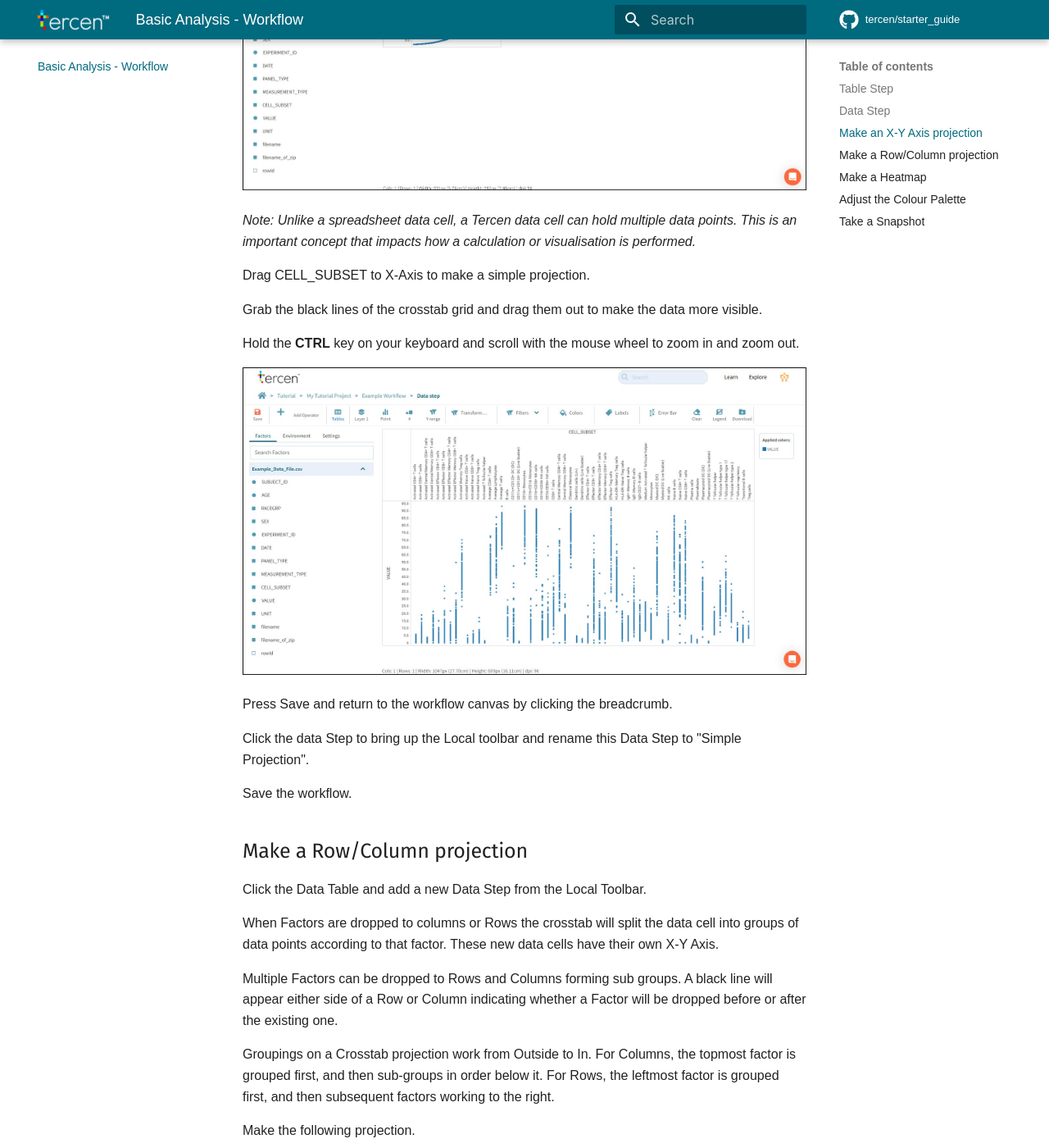
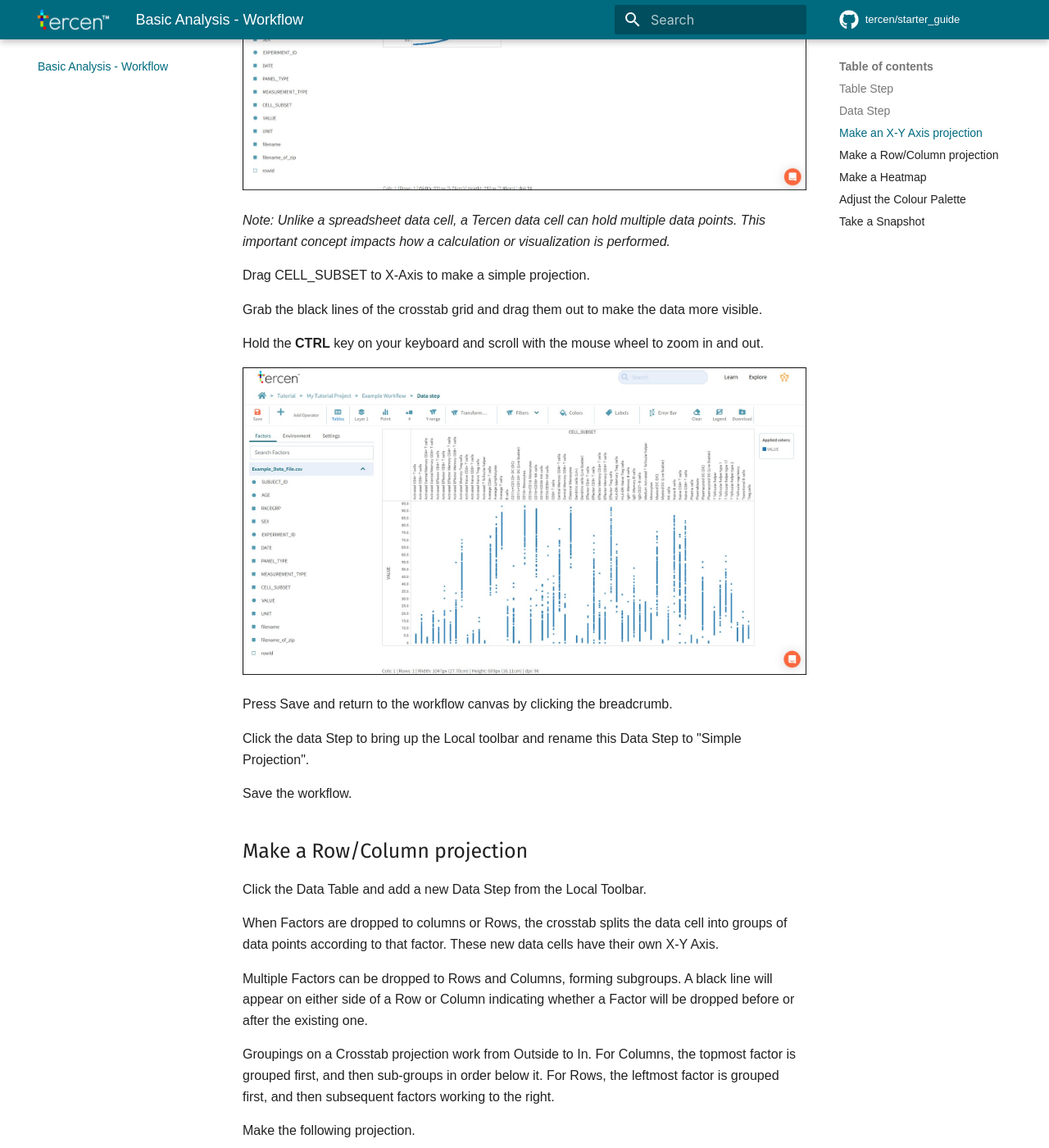
Before and after one commit to tercen/starter_guide, an MkDocs documentation site: the page built from docs/workflow.md, in a window 1280 px wide and 1400 px high, scrolled down 5984 px. Shown: the whole window at 82% size. Built offline with MkDocs 1.6.1 and Material for MkDocs 9.7.7, drawn with Linux system fonts in a browser that asks for light colours; some web fonts are replaced; comment, search, counter and statistics services are not loaded; the version menu is left out; some of the changed text lies outside the part shown.

Commit message:
Update workflow.md

```diff
--- a/docs/workflow.md
+++ b/docs/workflow.md
@@ -63,37 +63,37 @@ Data Steps are the main engine blocks of analysis in Tercen. Visualizations and
 
 ![Screenshot](img/starter_guide_Data_Step_1.jpg)
 
-- **Control Bar:** Features for data manipulation and visualisation.
+- **Control Bar:** Features for data manipulation and visualization.
 - **Factors Panel:** Factors from the data file appear at the beginning of this list. As the pipeline is built folders are added containing the new factors that are created by the calculations it makes. Each Data Step has access to the factors of the steps that precede it in the pipeline.
-- **Crosstab Grid:** Factors are dropped onto this grid to make projections. These projections create the base data set that is used to create visualisations or perform calculations.
+- **Crosstab Grid:** Factors are dropped onto this grid to make projections. These projections create the base data set that is used to create visualizations or perform calculations.
 
 ## Make an X-Y Axis projection
 
 Drag VALUE out of the Factors panel with your mouse.
 
-The areas it can be dropped will go green.
+The areas where it can be dropped will go green.
 
 ![Screenshot](img/starter_guide_Data_Step_2.jpg)
 
-The crosstab grid will offer an X-Axis and a Y-Axis, which project numbers.
+The crosstab grid will offer an X-axis and a Y-axis, which project numbers.
 
-It will offer Row and Column which are used to form groupings of the data in the X-Y Axes.
+It will offer a Row and Column, which are used to form groupings of the data in the X-Y Axes.
 
-We recommend that you always start a projection with your main measurement in the Y-Axis.
+We recommend that you always start a projection with your primary measurement on the Y-axis.
 
-Drop VALUE on the Y-Axis.
+Drop VALUE on the Y-axis.
 
 The crosstab builds a Data Cell with all the measurements in the VALUE factor ordered from lowest to highest.
 
 ![Screenshot](img/starter_guide_Data_Step_3.jpg)
 
-_Note: Unlike a spreadsheet data cell, a Tercen data cell can hold multiple data points. This is an important concept that impacts how a calculation or visualisation is performed._
+_Note: Unlike a spreadsheet data cell, a Tercen data cell can hold multiple data points. This important concept impacts how a calculation or visualization is performed._
 
 Drag CELL_SUBSET to X-Axis to make a simple projection.
 
 Grab the black lines of the crosstab grid and drag them out to make the data more visible.
 
-Hold the **CTRL** key on your keyboard and scroll with the mouse wheel to zoom in and zoom out.
+Hold the **CTRL** key on your keyboard and scroll with the mouse wheel to zoom in and out.
 
 ![Screenshot](img/starter_guide_Data_Step_4.jpg)
 
@@ -107,9 +107,9 @@ Save the workflow.
 
 Click the Data Table and add a new Data Step from the Local Toolbar.
 
-When Factors are dropped to columns or Rows the crosstab will split the data cell into groups of data points according to that factor. These new data cells have their own X-Y Axis.
+When Factors are dropped to columns or Rows, the crosstab splits the data cell into groups of data points according to that factor. These new data cells have their own X-Y Axis.
 
-Multiple Factors can be dropped to Rows and Columns forming sub groups. A black line will appear either side of a Row or Column indicating whether a Factor will be dropped before or after the existing one.
+Multiple Factors can be dropped to Rows and Columns, forming subgroups. A black line will appear on either side of a Row or Column indicating whether a Factor will be dropped before or after the existing one.
 
 Groupings on a Crosstab projection work from Outside to In. For Columns, the topmost factor is grouped first, and then sub-groups in order below it. For Rows, the leftmost factor is grouped first, and then subsequent factors working to the right.
 
@@ -152,9 +152,9 @@ Grab Data Steps and move them on the canvas with your mouse.
 
 ## Adjust the Colour Palette
 
-Tercen has colour control options for visualisations made with the crosstab.
+Tercen has color control options for visualizations made with the crosstab.
 
-Right Click on the data cell to bring up the menu.
+Right-click on the data cell to bring up the menu.
 
 Select **Palette**
 
@@ -162,7 +162,7 @@ Experiment with the choices on offer.
 
 ## Take a Snapshot
 
-Tercen can take a quick snapshot of the visualisation in the crosstab grid and export it as a **.png** image file.
+Tercen can take a quick snapshot of the visualization in the crosstab grid and export it as a **.png** image file.
 
 Press the **Download** button to export the heatmap.
 
```
Also changed, not shown: other parts of docs/workflow.md (+3 -3 lines).
